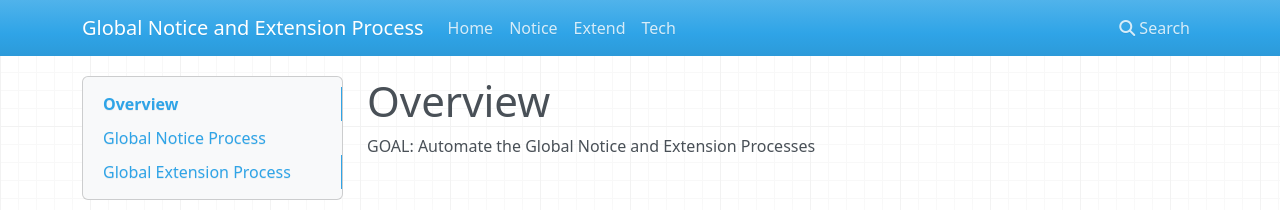
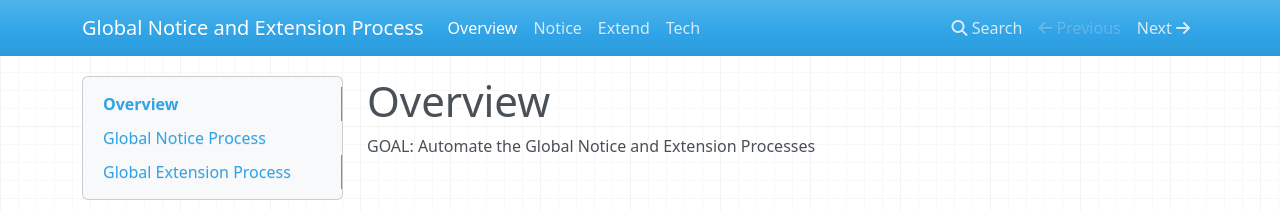
Before and after one commit to fq-bdirito/ntv-extension-process, an MkDocs documentation site: the page built from docs/index.md, in a window 1280 px wide. Shown: the top 210 px of the page. Built offline with MkDocs 1.6.1, drawn with Linux system fonts in a browser that asks for light colours; nearby versions of some CDN libraries; some of the changed lines change nothing that is shown.

Commit message:
updated overview tab

```diff
--- a/mkdocs.yml
+++ b/mkdocs.yml
@@ -1,6 +1,6 @@
 site_name: Global Notice and Extension Process
 nav:
-  - Home: user.md
+  - Overview: index.md
   - Notice: notice.md
   - Extend: extend.md
   - Tech: tech.md
```
